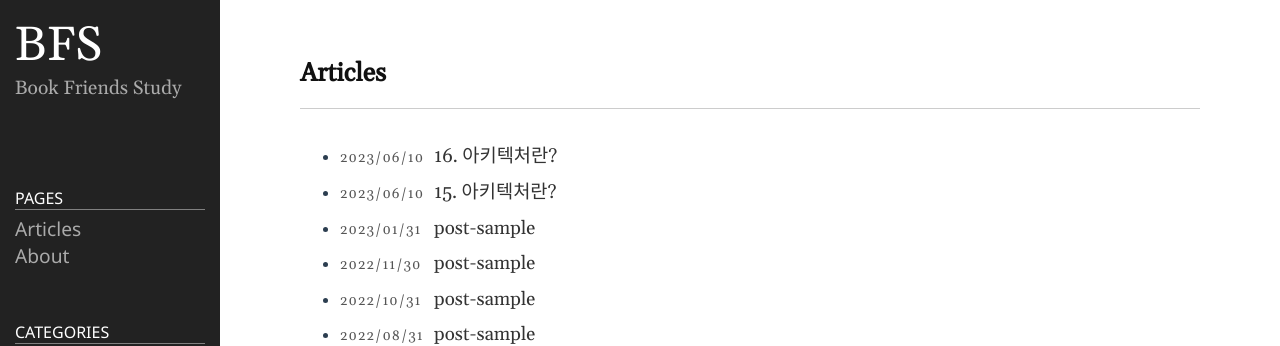
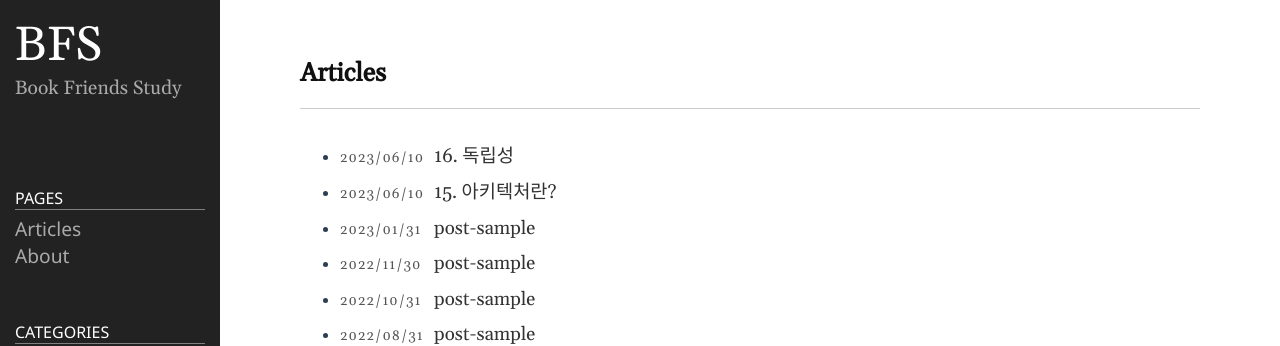
Before and after one commit to bookFriendsStudy/bookFriendsStudy.github.io, a Jekyll site: the page built from index.md, in a window 1280 px wide. Shown: the top 346 px of the page. Built offline with Jekyll 4.4.1, drawn with Linux system fonts in a browser that asks for light colours.

Commit message:
fix: title of ch16

```diff
--- a/_posts/Clean Architecture/2023-06-10-chapter16.markdown
+++ b/_posts/Clean Architecture/2023-06-10-chapter16.markdown
@@ -1,8 +1,9 @@
 ---
 layout: post
-title: 16. 아키텍처란?
+title: 16. 독립성
 date: 2023-06-10 21:00:00 +0900
 categories: "Clean Architecture"
+author: hojunee
 ---
 # 16. 독립성
 
```
